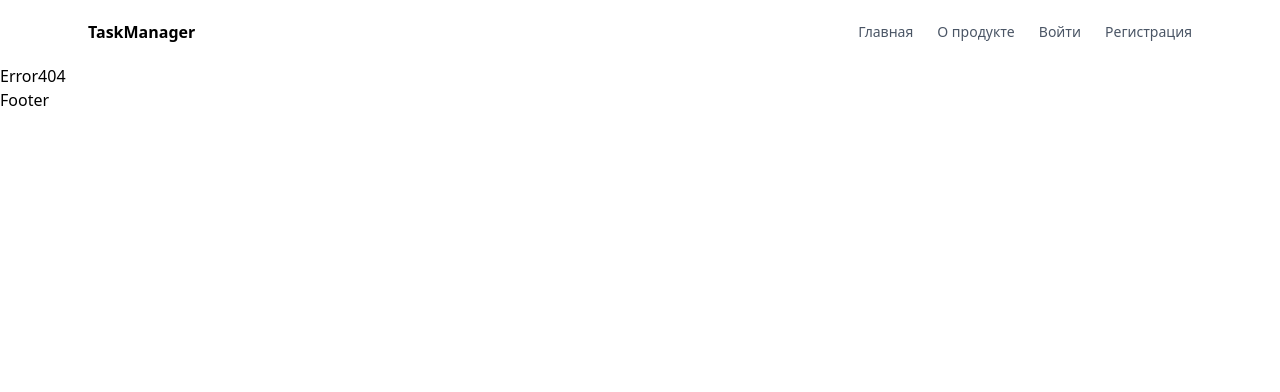
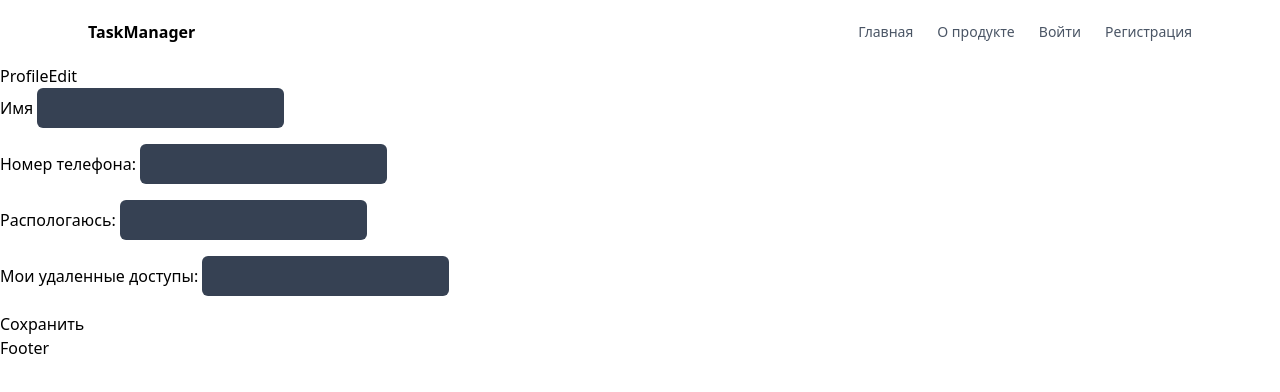
Before and after one commit to kkq1l/task-manager_front, a React (Vite) app: page /profile_edit in a window 1280 px wide. Shown: the top 392 px of the page. Built offline with nearby package versions, Linux system fonts and the light colour scheme.

Commit message:
edit ProfileData

```diff
--- a/src/App.tsx
+++ b/src/App.tsx
@@ -15,6 +15,7 @@ import OrganizationDetails from "./pages/OrganizationDetails";
 import DepartmentView from "./pages/DepartmentView";
 import TaskCreate from "./pages/TaskCreate";
 import Tasks from "./pages/Tasks";
+import ProfileEdit from "./pages/ProfileEdit";
 
 function App() {
   const { store } = useContext(Context);
@@ -60,6 +61,7 @@ function App() {
           <Route path="department_view" element={<DepartmentView />} />
           <Route path="ticket" element={<TaskCreate />} />
           <Route path="tasks" element={<Tasks />} />
+          <Route path="profile_edit" element={<ProfileEdit />} />
         </Routes>
       </BrowserRouter>
 
--- a/src/pages/Profile.tsx
+++ b/src/pages/Profile.tsx
@@ -3,15 +3,22 @@ import { Context } from "../main";
 import { observer } from "mobx-react-lite";
 import UserService from "../services/UserService";
 import type IUserProfileData from "../interfaces/IUserProfileData";
+import { useNavigate } from "react-router-dom";
 
 const Profile = () => {
   const { store } = useContext(Context);
 
   const [profileData, setProfileData] = useState<IUserProfileData>();
 
+  const navigate = useNavigate();
+
   useEffect(() => {
     loadData();
   }, []);
+
+  const openEdit = () => {
+    navigate("/profile_edit");
+  };
 
   const loadData = async () => {
     const user_id = store.profileData.user_id;
@@ -29,6 +36,7 @@ const Profile = () => {
       <p>Распологаюсь: {profileData?.place}</p>
       <p>Мои удаленные доступы: {profileData?.remote_access.id}</p>
       <input type="button" value="Выйти" onClick={() => store.logout()} />
+      <input type="buttin" value="Редактировать" onClick={() => openEdit()} />
     </div>
   );
 };
--- /dev/null
+++ b/src/pages/ProfileEdit.tsx
@@ -0,0 +1,101 @@
+import { useContext, useEffect, useState } from "react";
+import { Context } from "../main";
+import type IUserProfileData from "../interfaces/IUserProfileData";
+import UserService from "../services/UserService";
+
+const ProfileEdit = () => {
+  const { store } = useContext(Context);
+  const [profileData, setProfileData] = useState<Partial<IUserProfileData>>();
+  const [data, setData] = useState<Partial<IUserProfileData>>();
+
+  useEffect(() => {
+    if (store.profileData?.user_id) loadData();
+  }, [store.profileData.user_id]);
+
+  const loadData = async () => {
+    const user_id = store.profileData.user_id;
+
+    const response = await UserService.loadProfile(user_id);
+    setProfileData(response.data);
+    setData(response.data);
+  };
+
+  const saveData = async () => {
+    const body: any = {};
+
+    if (profileData?.name != data?.name) {
+      body.name = profileData?.name;
+    }
+
+    if (profileData?.profile_id != data?.profile_id) {
+      body.profile_id = profileData?.profile_id;
+    }
+
+    if (profileData?.phone != data?.phone) {
+      body.phone = profileData?.phone;
+    }
+
+    if (profileData?.place != data?.place) {
+      body.place = profileData?.place;
+    }
+    const response = await UserService.saveData(data?.profile_id!, body);
+  };
+  return (
+    <div>
+      <h1>ProfileEdit</h1>
+      <p>
+        Имя{" "}
+        <input
+          type="text"
+          value={profileData?.name}
+          onChange={(e) =>
+            setProfileData({ ...profileData, name: e.target.value })
+          }
+          className="flex-1 bg-gray-700 text-gray-200 border-0 rounded-md p-2 mb-4 focus:bg-gray-600 focus:outline-none focus:ring-1 focus:ring-blue-500 transition ease-in-out duration-150"
+        />
+      </p>
+      <p>
+        Номер телефона:{" "}
+        <input
+          type="text"
+          value={profileData?.phone}
+          onChange={(e) =>
+            setProfileData({ ...profileData, phone: e.target.value })
+          }
+          className="flex-1 bg-gray-700 text-gray-200 border-0 rounded-md p-2 mb-4 focus:bg-gray-600 focus:outline-none focus:ring-1 focus:ring-blue-500 transition ease-in-out duration-150"
+        />
+      </p>
+      <p>
+        Распологаюсь:{" "}
+        <input
+          type="text"
+          value={profileData?.place}
+          onChange={(e) =>
+            setProfileData({ ...profileData, place: e.target.value })
+          }
+          className="flex-1 bg-gray-700 text-gray-200 border-0 rounded-md p-2 mb-4 focus:bg-gray-600 focus:outline-none focus:ring-1 focus:ring-blue-500 transition ease-in-out duration-150"
+        />
+      </p>
+      <p>
+        Мои удаленные доступы: {profileData?.remote_access?.type}
+        <input
+          type="text"
+          value={profileData?.remote_access?.id}
+          onChange={(e) =>
+            setProfileData({
+              ...profileData?.remote_access,
+              remote_access: {
+                id: "anydesk",
+                type: e.target.value,
+              },
+            })
+          }
+          className="flex-1 bg-gray-700 text-gray-200 border-0 rounded-md p-2 mb-4 focus:bg-gray-600 focus:outline-none focus:ring-1 focus:ring-blue-500 transition ease-in-out duration-150"
+        />
+      </p>
+      <input type="button" value="Сохранить" onClick={() => saveData()} />
+    </div>
+  );
+};
+
+export default ProfileEdit;
--- a/src/services/UserService.tsx
+++ b/src/services/UserService.tsx
@@ -22,4 +22,9 @@ export default class UserService {
     const response = $api.get(`users/mydata/${id}`);
     return response;
   }
+
+  static async saveData(id: string, body: IUserProfileData) {
+    const response = $api.patch(`users/mydata/save/${id}`, body);
+    console.log(body);
+  }
 }
```
